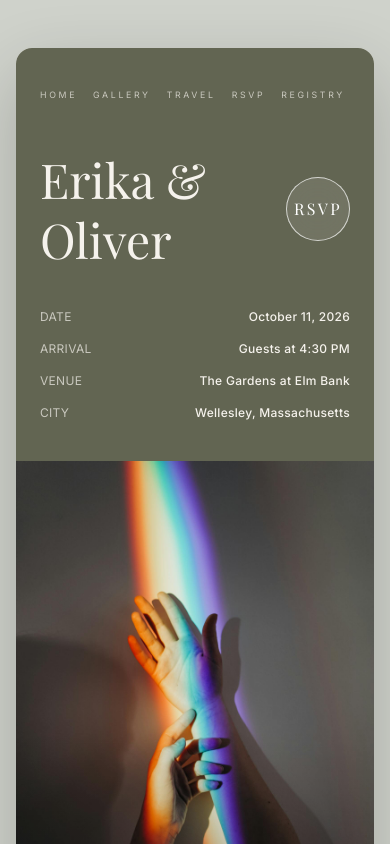
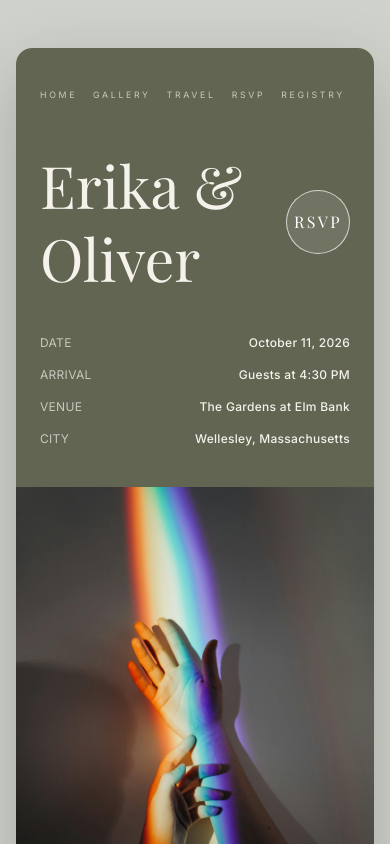
Before and after one commit to oshoulson/oliverika.com, a React (Vite) app: page / in a window 390 px wide. Shown: the top 844 px of the page. Built offline with nearby package versions, Linux system fonts and the light colour scheme; no server answers; a web font is replaced by a local one.

Commit message:
increase size of hero

```diff
--- a/src/App.jsx
+++ b/src/App.jsx
@@ -340,7 +340,7 @@ function App() {
 
           <div className="pt-12">
             <div className="flex items-center justify-between sm:justify-start sm:gap-6">
-              <h1 className="font-serif text-5xl leading-tight sm:text-6xl md:text-7xl lg:text-8xl">Erika &amp; Oliver</h1>
+              <h1 className="font-serif text-[15vw] leading-tight sm:text-6xl md:text-7xl lg:text-8xl">Erika &amp; Oliver</h1>
               <a
                 href="#rsvp"
                 className="inline-flex h-16 w-16 min-h-[4rem] min-w-[4rem] flex-none items-center justify-center rounded-full border border-white/70 bg-white/10 text-base font-serif italic uppercase tracking-[0.15em] text-white text-center leading-none backdrop-blur-2xl transition hover:border-white md:hidden"
```
